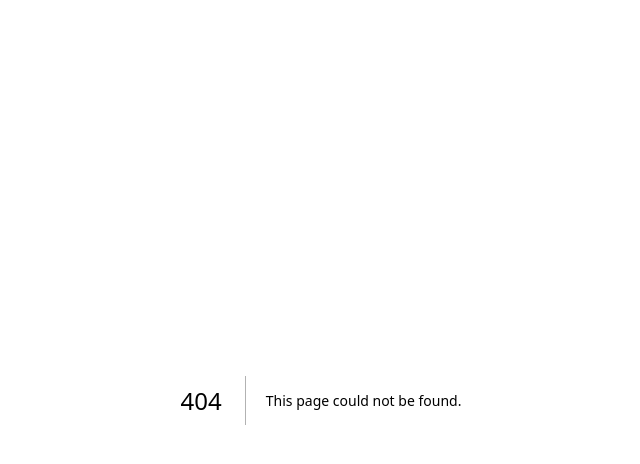
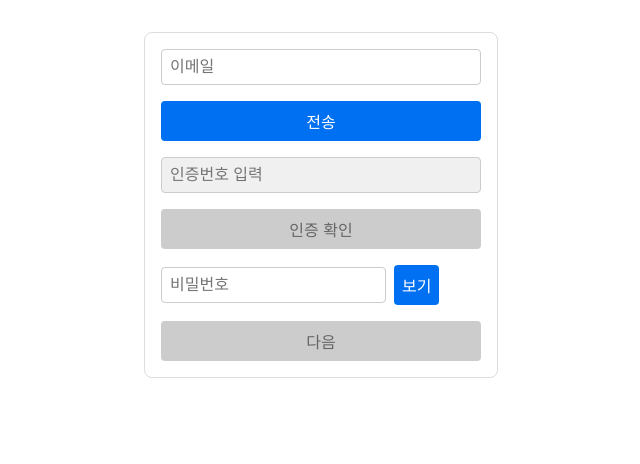
Before and after one commit to HeekunLim/project_sample, a Next.js app: page /join in a window 1280 px wide. Before the commit this address had no page. Shown: the top 464 px of the page, without its empty margins (319-959 px from the left). Built offline with nearby package versions, Linux system fonts and the light colour scheme; no server answers.

Commit message:
회원가입 제작작

```diff
--- /dev/null
+++ b/app/join/page.tsx
@@ -0,0 +1,191 @@
+"use client";
+
+import { useState } from "react";
+import { supabase } from "../lib/supabase";
+
+export default function EmailVerifyForm() {
+  const [email, setEmail] = useState(""); // 사용자가 입력한 이메일
+  const [checkNum, setCheckNum] = useState(""); // 생성된 인증번호
+  const [userCode, setUserCode] = useState(""); // 사용자가 입력한 인증번호
+  const [password, setPassword] = useState(""); // 사용자가 입력한 비밀번호
+  const [isVerified, setIsVerified] = useState(false); // 인증이 되었는지 유무
+  const [isCodeSent, setIsCodeSent] = useState(false); // 메인 전송 성공, 실패 여부
+  const [passwordType, setPasswordType] = useState("password"); // 비밀번호 필드의 type 상태 추가
+
+  // 인증번호 메일 전송
+  const handleSubmit = async () => {
+    // 6자리 난수 생성
+    const code = Math.floor(100000 + Math.random() * 900000).toString();
+    setCheckNum(code);
+
+    // 메일 전송 요청
+    const res = await fetch("/api/mail", {
+      method: "POST",
+      headers: { "Content-Type": "application/json" },
+      body: JSON.stringify({ email, message: code }),
+    });
+
+    // 메인 전송 성공, 실패 여부 안내
+    if (res.ok) {
+      setIsCodeSent(true);
+      alert("인증번호가 전송되었습니다");
+    } else {
+      alert("인증번호 전송에 실패했습니다");
+    }
+  };
+
+  // 입력한 인증번호 일치 여부 안내
+  const handleVerify = () => {
+    if (userCode === checkNum) {
+      alert("인증되었습니다");
+      setIsVerified(true);
+    } else {
+      alert("인증번호가 일치하지 않습니다");
+    }
+  };
+
+  // 버튼을 통해 비밀번호 입력란 타입 변경
+  const togglePasswordVisibility = () => {
+    setPasswordType((prevType) =>
+      prevType === "password" ? "text" : "password"
+    );
+  };
+
+  // 멤버 테이블에 등록
+  const handleRegister = async () => {
+    if (!isVerified || !password) return;
+
+    const { data, error } = await supabase.from("member").insert([
+      {
+        email: email,
+        pw: password,
+        is_verified: true,
+        recent_login: new Date().toISOString(),
+      },
+    ]);
+
+    if (error) {
+      console.error("회원가입 실패:", error.message);
+      alert("회원가입 중 오류가 발생했습니다");
+    } else {
+      alert("회원가입이 완료되었습니다!");
+      // 필요하다면 페이지 이동 등 처리
+    }
+  };
+
+  return (
+    <div style={styles.container}>
+      <input
+        type="email"
+        placeholder="이메일"
+        value={email}
+        onChange={(e) => setEmail(e.target.value)}
+        style={
+          isVerified
+            ? { ...styles.input, ...styles.disabledInput }
+            : styles.input
+        }
+        required
+        disabled={isVerified} // 인증이 완료되었을 경우 비활성화
+      />
+      <button
+        onClick={handleSubmit}
+        style={
+          isVerified
+            ? { ...styles.button, ...styles.disabledButton }
+            : styles.button
+        }
+        disabled={isVerified} // 인증이 완료되었을 경우 비활성화
+      >
+        전송
+      </button>
+      <input
+        type="text"
+        placeholder="인증번호 입력"
+        value={userCode}
+        onChange={(e) => setUserCode(e.target.value)}
+        style={
+          isVerified
+            ? { ...styles.input, ...styles.disabledInput }
+            : isCodeSent
+            ? styles.input
+            : { ...styles.input, ...styles.disabledInput }
+        }
+        disabled={!isCodeSent || isVerified} // 인증 요청을 보내고 인증이 안된 경우에만 활성화
+      />
+      <button
+        onClick={handleVerify}
+        style={
+          isCodeSent && !isVerified
+            ? styles.button
+            : { ...styles.button, ...styles.disabledButton }
+        }
+        disabled={!isCodeSent || isVerified} // 인증 요청을 보내고 인증이 안된 경우에만 활성화
+      >
+        인증 확인
+      </button>
+      <div style={{ display: "flex", alignItems: "center", gap: "0.5rem" }}>
+        <input
+          type={passwordType}
+          placeholder="비밀번호"
+          value={password}
+          onChange={(e) => setPassword(e.target.value)}
+          style={styles.input}
+        />
+        <button onClick={togglePasswordVisibility} style={styles.button}>
+          {passwordType === "password" ? "보기" : "숨기기"}
+        </button>
+      </div>
+      <button
+        onClick={handleRegister}
+        style={
+          isVerified && password
+            ? styles.button
+            : { ...styles.button, ...styles.disabledButton }
+        }
+        disabled={!isVerified || !password} // 인증이 완료되고 비밀번호가 비어있지 않을 때만 활성화
+      >
+        다음
+      </button>
+    </div>
+  );
+}
+
+const styles = {
+  container: {
+    display: "flex",
+    flexDirection: "column" as const,
+    gap: "1rem",
+    maxWidth: "320px",
+    margin: "2rem auto",
+    padding: "1rem",
+    border: "1px solid #ddd",
+    borderRadius: "8px",
+    fontFamily: "sans-serif",
+  },
+  input: {
+    padding: "0.5rem",
+    fontSize: "1rem",
+    border: "1px solid #ccc",
+    borderRadius: "4px",
+  },
+  button: {
+    padding: "0.5rem",
+    fontSize: "1rem",
+    backgroundColor: "#0070f3",
+    color: "#fff",
+    border: "none",
+    borderRadius: "4px",
+    cursor: "pointer",
+  },
+  disabledInput: {
+    backgroundColor: "#f0f0f0",
+    color: "#888",
+    cursor: "not-allowed",
+  },
+  disabledButton: {
+    backgroundColor: "#ccc",
+    color: "#666",
+    cursor: "not-allowed",
+  },
+};
--- /dev/null
+++ b/app/lib/supabase.ts
@@ -0,0 +1,10 @@
+import { createClient } from '@supabase/supabase-js';
+
+const supabaseUrl = process.env.NEXT_PUBLIC_SUPABASE_URL;
+const supabaseAnonKey = process.env.NEXT_PUBLIC_SUPABASE_ANON_KEY;
+
+if (!supabaseUrl || !supabaseAnonKey) {
+  throw new Error("Supabase environment variables are not set.");
+}
+
+export const supabase = createClient(supabaseUrl, supabaseAnonKey);
--- a/package.json
+++ b/package.json
@@ -9,6 +9,7 @@
     "lint": "next lint"
   },
   "dependencies": {
+    "@supabase/supabase-js": "^2.49.4",
     "next": "15.2.4",
     "nodemailer": "^6.10.0",
     "react": "^19.0.0",
```
Also changed, not shown: app/mail/page.tsx (deleted, +0 -65 lines), 1 other file (tests, documents, lock files or other folders).
